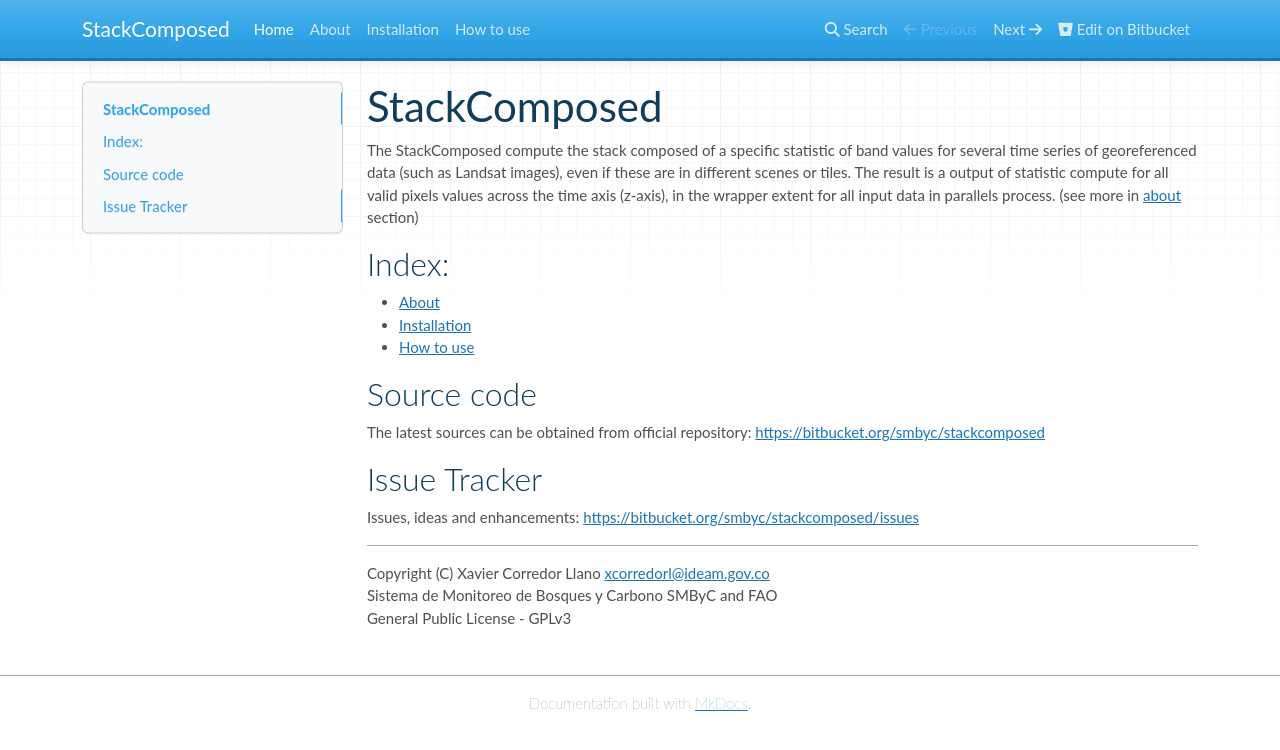
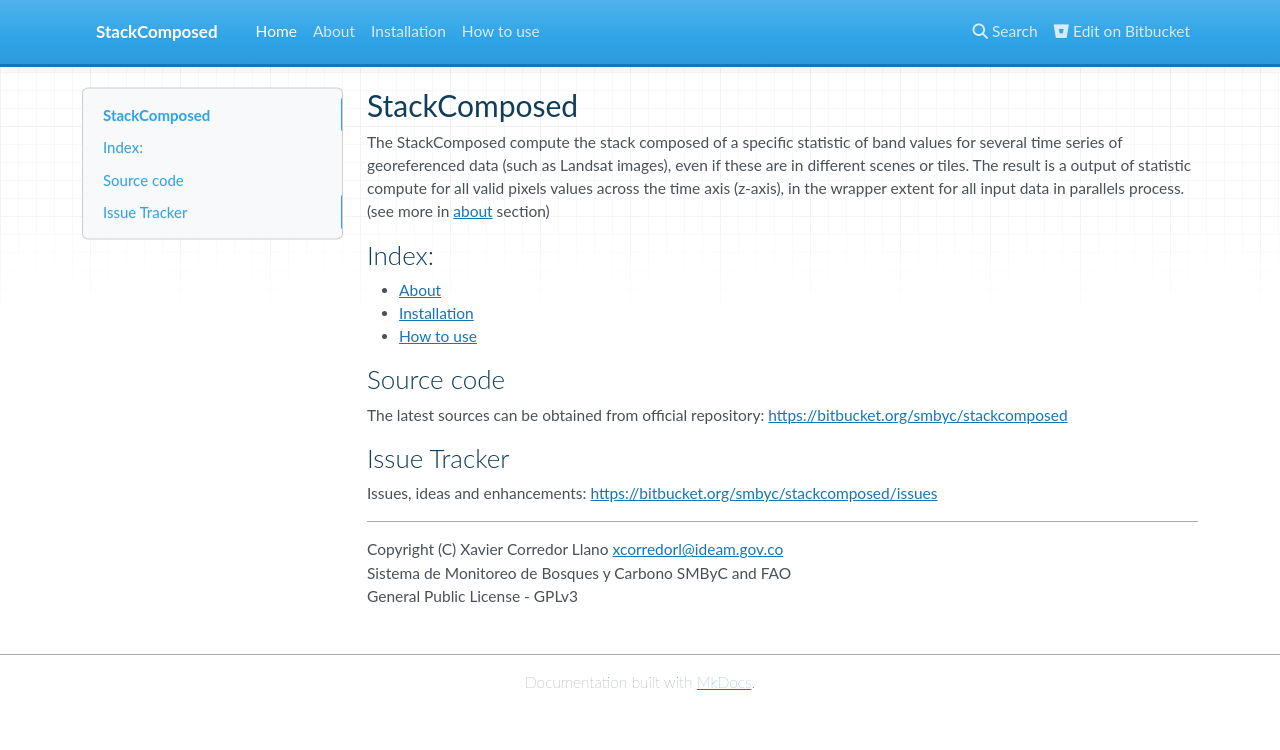
Before and after one commit to SMByC/StackComposed, an MkDocs documentation site: the page built from docs/index.md, in a window 1280 px wide. Shown: the top 750 px of the page. Built offline with MkDocs 1.6.1, drawn with Linux system fonts in a browser that asks for light colours; nearby versions of some CDN libraries; old or Windows-style settings are respelled for this version of MkDocs.

Commit message:
Updated css style docs

```diff
--- a/docs/css/extra.css
+++ b/docs/css/extra.css
@@ -1,7 +1,7 @@
 
 
 body {
-    font-size: 15px;
+    font-size: 15.5px;
     font-family: "Lato","Helvetica Neue",Helvetica,Arial,sans-serif;
 }
 
@@ -9,10 +9,23 @@ h1, h2, h3, h4, h5, h6, .h1, .h2, .h3, .h4, .h5, .h6 {
   color: #103D5A;
 }
 
+h1 {
+    font-size: 30px;
+}
+
+h2 {
+    font-size: 26px;
+}
+
+h3 {
+    font-size: 22px;
+}
+
 .navbar {
     background-image: none;
     border-bottom: 3px solid #1775B6;
     box-shadow: 0 1px 10px rgba(0,0,0,0.1);
+    min-height: 45px;
 }
 
 .navbar-default {
@@ -30,7 +43,13 @@ h1, h2, h3, h4, h5, h6, .h1, .h2, .h3, .h4, .h5, .h6 {
 }
 
 .navbar-brand {
-    font-size: 21px;
+    font-size: 17px;
+    padding: 11px 14px;
+    font-weight: bold;
+}
+
+.navbar-nav > li > a {
+    padding: 11px 14px;
 }
 
 .bs-sidebar {
@@ -50,5 +69,13 @@ pre code {
 }
 
 .admonition {
-    font-size: 14px;
+    font-size: 15px;
 }
+
+ul.nav > li > a[rel~="prev"], ul.nav > li > a[rel~="next"] {
+    display: none;
+}
+
+div.container div p img {
+    margin: 15px auto 18px auto;
+}
```
